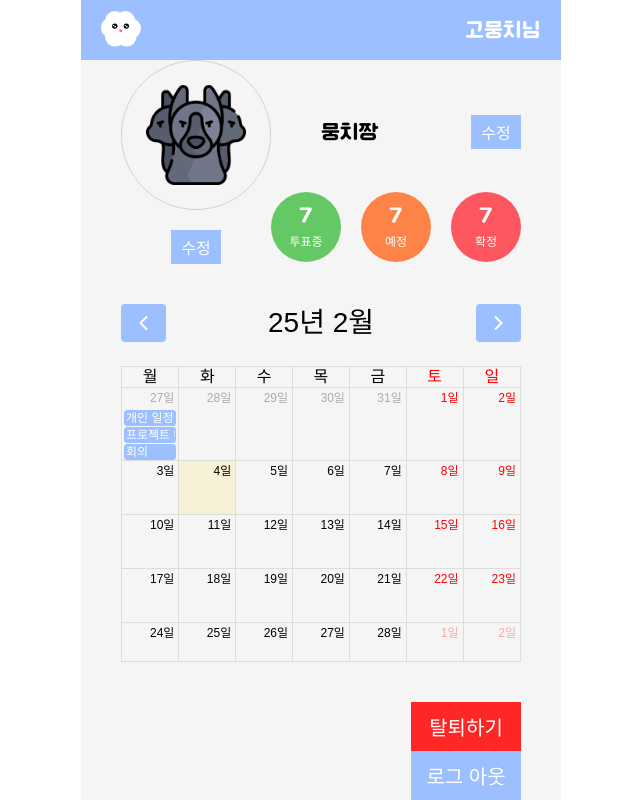
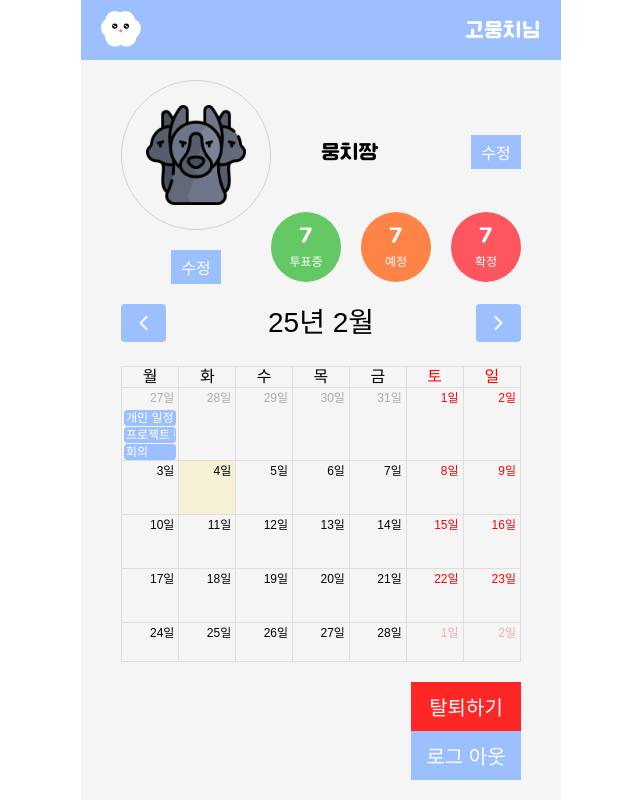
Before and after one commit to FRONT-END-BOOTCAMP-PLUS-3/moongchija, a Next.js app: page /user in a window 1280 px wide. Shown: the whole page, without its empty margins (319-959 px from the left). Built offline with nearby package versions, Linux system fonts and the light colour scheme; a web font is replaced by a local one.

Commit message:
[style] margin값 변경

```diff
--- a/app/user/mypage.module.scss
+++ b/app/user/mypage.module.scss
@@ -8,7 +8,7 @@
   .profileWrapper {
     display: flex;
     align-items: center;
-    margin-bottom: 40px;
+    margin-bottom: 20px;
 
     .profileBox {
       display: flex;
@@ -92,7 +92,7 @@
   }
 
   .calendarWrapper {
-    margin-bottom: 40px;
+    margin-bottom: 20px;
   }
 
   .deleteAccountButton {
```
